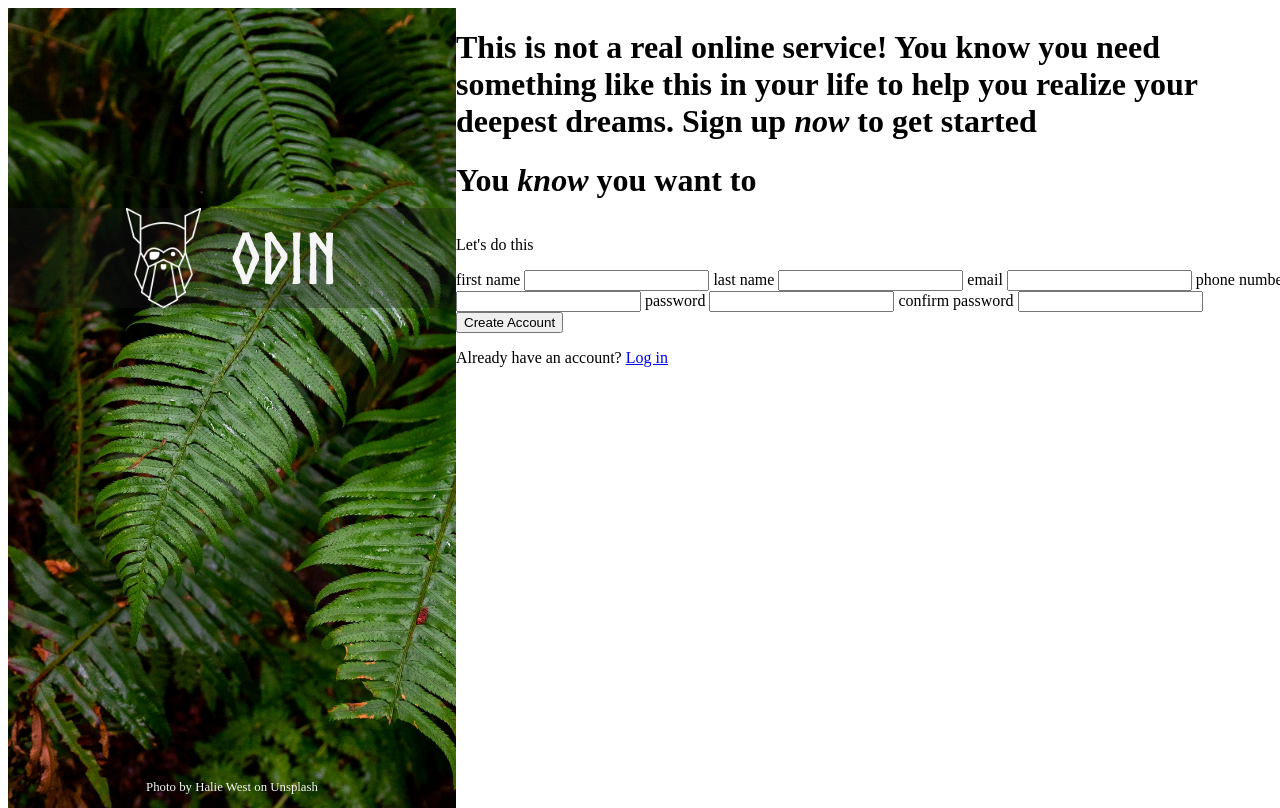
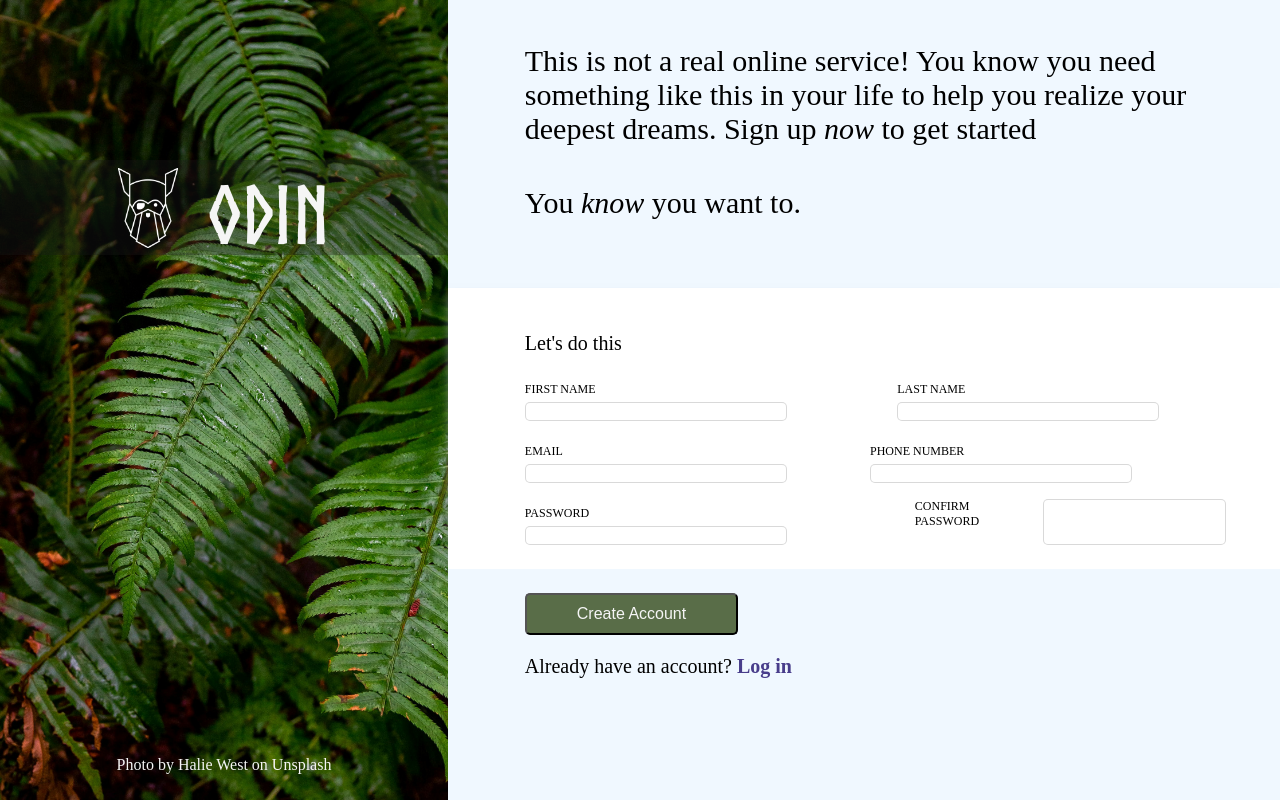
Before and after one commit to kubais/Sign-up-Form, a plain HTML site: page index.html in a window 1280 px wide. Drawn offline with Linux system fonts and the light colour scheme.

Commit message:
Project finished. Still to sort out input positioning.

```diff
--- a/index.html
+++ b/index.html
@@ -15,34 +15,50 @@
         <p class="credit">Photo by Halie West on Unsplash</p>
 
     </div>
-    <div class="right-container">
-        <div class="text">
-            <h1>This is not a real online service! You know you need something like this in your life to help you realize your deepest dreams.
-                Sign up <em>now</em> to get started
-            </h1>
-            <h1>You <em>know</em> you want to</h1>
+    <div class="form-container">
+        <div class="form-header">
+            <p>This is not a real online service! You know you need something like this in your life to help you realize your deepest dreams.
+            Sign up <em>now</em> to get started </p>
+            <p>You <em>know</em> you want to. </p>
         </div>
-        <form action="https://httpbin.org/post" method="post">
-            <div class="form-main">
-                <p>Let's do this</p>
+        <div class="form">
+            <p class="form-text">Let's do this</p>
+            <form action="https://httpbin.org/post" method="post" id="myform">
+                <div class="form-name">
+                    <div class="first-name container">
                         <label for="first-name">first name</label>
-                <input type="text" name="first-name" id="first-name">
+                        <input type="text" name="userfirstname" id="first-name" minlength="2" maxlength="20" required>
+                    </div>
+                    <div class="last-name container">
                         <label for="last-name">last name</label>
-                <input type="text" name="last" id="last">
+                        <input type="text" name="userlastname" id="last-name" minlength="2" maxlength="20" required>
+                    </div>
+                </div>
+                <div class="form-contact">
+                    <div class="email-container">
                         <label for="email">email</label>
-                <input type="email" name="email" id="email">
+                        <input type="email" name="useremail" id="email" required>
+                    </div>
+                    <div class="phone-container">
                         <label for="phone">phone number</label>
-                <input type="number" name="phone" id="phone">
-                <label for="pwd">password</label>
-                <input type="password" name="pwd" id="pwd">
-                <label for="confirm-pwd">confirm password</label>
-                <input type="password" name="confirm-pwd" id="confirm-pwd">
+                        <input type="number" name="userphone" id="phone" required>
                     </div>
-            <div class="form-bottom">
-                <button type="submit">Create Account</button>
-                <p>Already have an account? <a href="http://">Log in</a></p>
+                </div>
+                <div class="form-password">
+                    <div class="password-container">
+                        <label for="pwd1">password</label>
+                        <input type="password" name="userpassword" id="pwd1" minlength="8" maxlength="20" required>
+                    </div>
+                    <div class="password container"></div>
+                    <label for="pwd2">confirm password</label>
+                    <input type="password" name="userpassword" id="pwd2" minlength="8" maxlength="20" required>
                 </div>
             </form>
+        </div>
+        <div class="submit">
+            <button type="submit" form="myform" class="submit-btn">Create Account</button>
+            <p>Already have an account? <a href="">Log in</a></p>
+        </div>
     </div>
 
 </body>
--- a/styles.css
+++ b/styles.css
@@ -3,56 +3,53 @@
     src: url(/fonts/Norse-Bold.otf);
   }
 
+html {
+    font-size: 20px;
+}
+
 html, body {
-    height: 100%;
+    height: 100vh;
 }
 
   body {
     display: flex;
     flex-direction: row;
-    width: 100%;
+    width: 100vw;
+    padding: 0;
+    margin: 0;
+    box-sizing: border-box;
 }
 
 .left-container {
     display: flex;
     flex-direction: column;
-    width: 35%;
-    height: 100%;
+    width: 35vw;
+    height: 100vh;
     justify-content: space-between;
     background-image: url(/images/halie-west-25xggax4bSA-unsplash.jpg);
     background-repeat: no-repeat;
     background-size: cover;
 }
 
-.right-container {
-    display: flex;
-    flex-direction: column;
-    width: 65%;
-    height: 100%;
-
-}
-
-
-
 .odin {
     background-color: rgba(26, 26, 26, 0.33);
-    margin-top: 200px;
+    margin-top: 20vh;
     display: flex;
     justify-content: center;
     justify-items: center;
 }
 
 .odin img {
-    height: 100px;
+    height: 10vh;
     align-self: center;
 }
 
 .odin span {
     color: whitesmoke;
-    font-size: 70px;
+    font-size: 4rem;
     font-family: Norse-Bold;
-    padding-left: 30px;
-    padding-top: 15px;
+    padding-left: 1.5rem;
+    padding-top: 0.7rem;
 
 }
 
@@ -61,4 +58,101 @@ html, body {
     font-size: 0.8rem;
     text-align: center;
     margin-top: auto;
+    padding-bottom: 0.5rem;
 }
+
+.form-container {
+    display: flex;
+    flex-direction: column;
+    width: 65vw;
+}
+
+.form {
+    box-shadow: 0px 6px 8px -1px rgba(157,155,173,0.68);
+
+}
+
+.form-header {
+    background-color: aliceblue;
+    display: flex;
+    flex-direction: column;
+    height: 30vh;
+    font-size: 1.5rem;
+    padding-top: 5vh;
+}
+
+.form-header p {
+    margin: 0;
+    padding: 1rem 0
+}
+
+.form-header, .form, .submit {
+    padding: 3vh 6vw;
+}
+
+form {
+    display: flex;
+    flex-direction: column;
+    gap: 2vh;
+}
+
+.form-name, .form-contact, .form-password {
+    display: flex;
+    flex-direction: row;
+    gap: 5vw;
+
+}
+
+form label {
+    font-size: 0.6rem;
+    font-weight: 300;
+    text-transform: uppercase;
+}
+
+form input {
+    width: 20vw;
+    border: 1px solid rgb(131, 129, 129, 0.3);
+    border-radius: 5px;
+}
+
+form input:hover {
+    border: 2px solid rgb(131, 129, 129, 1);
+}
+
+.form-password :user-invalid {
+    border: 2px solid red;
+}
+
+form input:focus {
+    border: 2px solid blue;
+    box-shadow: 0 3px 10px -5px rgb(70, 70, 180);
+}
+
+.submit {
+    background-color: aliceblue;
+    flex: 1;
+
+}
+
+.submit button {
+    padding: 10px 50px;
+    font-size: 0.8rem;
+    color: whitesmoke;
+    border-radius: 5px;
+    background-color: #596D48;
+
+}
+
+.submit button:hover {
+    background-color: #49573e;
+}
+
+.submit button:active {
+    background-color: #333b2c;
+}
+
+.submit a {
+    text-decoration: none;
+    font-weight: bold;
+    color: darkslateblue;
+}
```
Lines whose indentation alone changed are shown as unchanged.
